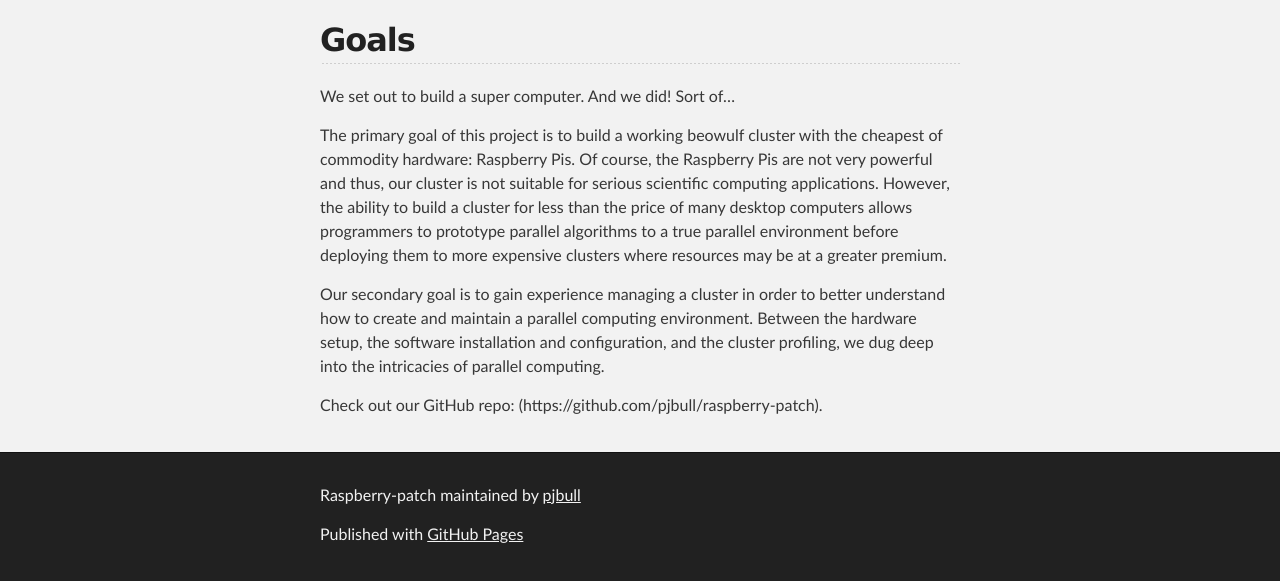
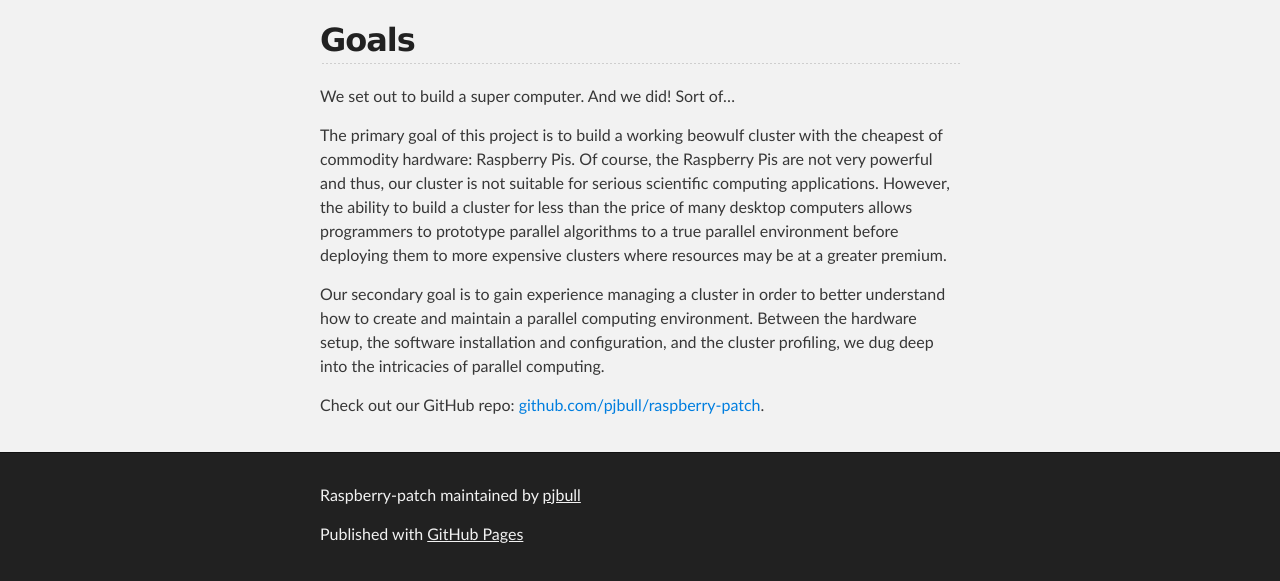
Before and after one commit to pjbull/raspberry-patch, a Jekyll site: the page built from index.md, in a window 1280 px wide. Shown: the part 646-1227 px from the top of the page. Built offline with Jekyll 4.4.1, drawn with Linux system fonts in a browser that asks for light colours; some of the changed lines change nothing that is shown.

Commit message:
link to repo

```diff
--- a/index.md
+++ b/index.md
@@ -13,4 +13,4 @@ However, the ability to build a cluster for less than the price of many desktop
 Our secondary goal is to gain experience managing a cluster in order to better understand how to create and maintain a parallel computing environment.
 Between the hardware setup, the software installation and configuration, and the cluster profiling, we dug deep into the intricacies of parallel computing.
 
-Check out our GitHub repo: (https://github.com/pjbull/raspberry-patch).
+Check out our GitHub repo: [github.com/pjbull/raspberry-patch](https://github.com/pjbull/raspberry-patch).
```
Also changed, not shown: 6 other files.
